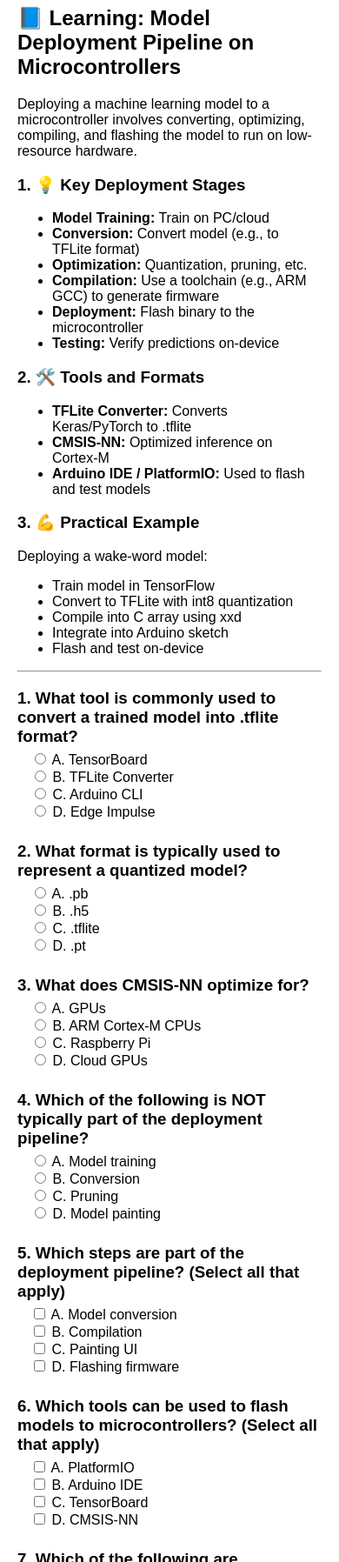
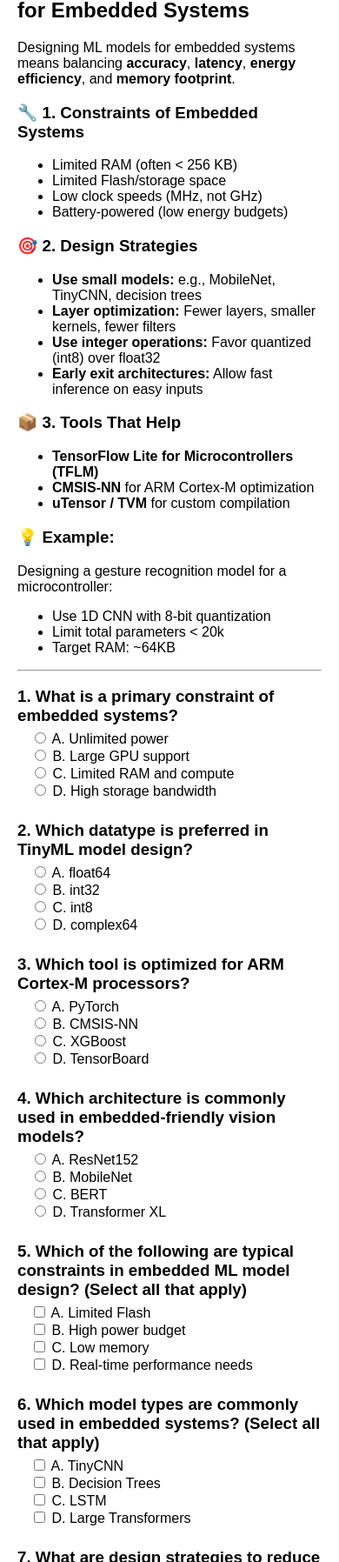
Before and after one commit to Rashpinder1985/TinyML-IoT-Quiz-Portal-, a plain HTML site: page ml_model_design.html in a window 390 px wide. Shown: the part 204-2000 px from the top of the page at 87% size. Drawn offline with Linux system fonts and the light colour scheme.

Commit message:
Update ml_model_design.html

```diff
--- a/ml_model_design.html
+++ b/ml_model_design.html
@@ -2,7 +2,7 @@
 <html lang="en">
 <head>
   <meta charset="UTF-8">
-  <title>Model Deployment Pipeline on Microcontrollers – TinyML Quiz</title>
+  <title>ML Model Design for Embedded Systems – TinyML Quiz</title>
   <style>
     body {
       font-family: Arial, sans-serif;
@@ -53,140 +53,159 @@
 </head>
 <body>
 
-  <h1>Model Deployment Pipeline on Microcontrollers – TinyML Quiz</h1>
+  <h1>ML Model Design for Embedded Systems – TinyML Quiz</h1>
 
   <section id="learning-content">
-    <h2>📘 Learning: Model Deployment Pipeline on Microcontrollers</h2>
-    <p>Deploying a machine learning model to a microcontroller involves converting, optimizing, compiling, and flashing the model to run on low-resource hardware.</p>
+    <h2>📘 Learning: ML Model Design for Embedded Systems</h2>
+    <p>Designing ML models for embedded systems means balancing <strong>accuracy</strong>, <strong>latency</strong>, <strong>energy efficiency</strong>, and <strong>memory footprint</strong>.</p>
 
-    <h3>1. 💡 Key Deployment Stages</h3>
+    <h3>🔧 1. Constraints of Embedded Systems</h3>
     <ul>
-      <li><strong>Model Training:</strong> Train on PC/cloud</li>
-      <li><strong>Conversion:</strong> Convert model (e.g., to TFLite format)</li>
-      <li><strong>Optimization:</strong> Quantization, pruning, etc.</li>
-      <li><strong>Compilation:</strong> Use a toolchain (e.g., ARM GCC) to generate firmware</li>
-      <li><strong>Deployment:</strong> Flash binary to the microcontroller</li>
-      <li><strong>Testing:</strong> Verify predictions on-device</li>
+      <li>Limited RAM (often &lt; 256 KB)</li>
+      <li>Limited Flash/storage space</li>
+      <li>Low clock speeds (MHz, not GHz)</li>
+      <li>Battery-powered (low energy budgets)</li>
     </ul>
 
-    <h3>2. 🛠️ Tools and Formats</h3>
+    <h3>🎯 2. Design Strategies</h3>
     <ul>
-      <li><strong>TFLite Converter:</strong> Converts Keras/PyTorch to .tflite</li>
-      <li><strong>CMSIS-NN:</strong> Optimized inference on Cortex-M</li>
-      <li><strong>Arduino IDE / PlatformIO:</strong> Used to flash and test models</li>
+      <li><strong>Use small models:</strong> e.g., MobileNet, TinyCNN, decision trees</li>
+      <li><strong>Layer optimization:</strong> Fewer layers, smaller kernels, fewer filters</li>
+      <li><strong>Use integer operations:</strong> Favor quantized (int8) over float32</li>
+      <li><strong>Early exit architectures:</strong> Allow fast inference on easy inputs</li>
     </ul>
 
-    <h3>3. 💪 Practical Example</h3>
-    <p>Deploying a wake-word model:</p>
+    <h3>📦 3. Tools That Help</h3>
     <ul>
-      <li>Train model in TensorFlow</li>
-      <li>Convert to TFLite with int8 quantization</li>
-      <li>Compile into C array using xxd</li>
-      <li>Integrate into Arduino sketch</li>
-      <li>Flash and test on-device</li>
+      <li><strong>TensorFlow Lite for Microcontrollers (TFLM)</strong></li>
+      <li><strong>CMSIS-NN</strong> for ARM Cortex-M optimization</li>
+      <li><strong>uTensor / TVM</strong> for custom compilation</li>
+    </ul>
+
+    <h3>💡 Example:</h3>
+    <p>Designing a gesture recognition model for a microcontroller:</p>
+    <ul>
+      <li>Use 1D CNN with 8-bit quantization</li>
+      <li>Limit total parameters &lt; 20k</li>
+      <li>Target RAM: ~64KB</li>
     </ul>
   </section>
 
   <hr>
 
   <form id="quizForm">
+
+    <!-- MCQs -->
     <div class="question">
-      <h3>1. What tool is commonly used to convert a trained model into .tflite format?</h3>
+      <h3>1. What is a primary constraint of embedded systems?</h3>
       <div class="options">
-        <label><input type="radio" name="q1" value="B"> A. TensorBoard</label>
-        <label><input type="radio" name="q1" value="B"> B. TFLite Converter</label>
-        <label><input type="radio" name="q1" value="C"> C. Arduino CLI</label>
-        <label><input type="radio" name="q1" value="D"> D. Edge Impulse</label>
+        <label><input type="radio" name="q1" value="A"> A. Unlimited power</label>
+        <label><input type="radio" name="q1" value="B"> B. Large GPU support</label>
+        <label><input type="radio" name="q1" value="C"> C. Limited RAM and compute</label>
+        <label><input type="radio" name="q1" value="D"> D. High storage bandwidth</label>
       </div>
     </div>
+
     <div class="question">
-      <h3>2. What format is typically used to represent a quantized model?</h3>
+      <h3>2. Which datatype is preferred in TinyML model design?</h3>
       <div class="options">
-        <label><input type="radio" name="q2" value="C"> A. .pb</label>
-        <label><input type="radio" name="q2" value="C"> B. .h5</label>
-        <label><input type="radio" name="q2" value="C"> C. .tflite</label>
-        <label><input type="radio" name="q2" value="D"> D. .pt</label>
+        <label><input type="radio" name="q2" value="A"> A. float64</label>
+        <label><input type="radio" name="q2" value="B"> B. int32</label>
+        <label><input type="radio" name="q2" value="C"> C. int8</label>
+        <label><input type="radio" name="q2" value="D"> D. complex64</label>
       </div>
     </div>
+
     <div class="question">
-      <h3>3. What does CMSIS-NN optimize for?</h3>
+      <h3>3. Which tool is optimized for ARM Cortex-M processors?</h3>
       <div class="options">
-        <label><input type="radio" name="q3" value="B"> A. GPUs</label>
-        <label><input type="radio" name="q3" value="B"> B. ARM Cortex-M CPUs</label>
-        <label><input type="radio" name="q3" value="C"> C. Raspberry Pi</label>
-        <label><input type="radio" name="q3" value="D"> D. Cloud GPUs</label>
+        <label><input type="radio" name="q3" value="A"> A. PyTorch</label>
+        <label><input type="radio" name="q3" value="B"> B. CMSIS-NN</label>
+        <label><input type="radio" name="q3" value="C"> C. XGBoost</label>
+        <label><input type="radio" name="q3" value="D"> D. TensorBoard</label>
       </div>
     </div>
+
     <div class="question">
-      <h3>4. Which of the following is NOT typically part of the deployment pipeline?</h3>
+      <h3>4. Which architecture is commonly used in embedded-friendly vision models?</h3>
       <div class="options">
-        <label><input type="radio" name="q4" value="D"> A. Model training</label>
-        <label><input type="radio" name="q4" value="D"> B. Conversion</label>
-        <label><input type="radio" name="q4" value="D"> C. Pruning</label>
-        <label><input type="radio" name="q4" value="D"> D. Model painting</label>
+        <label><input type="radio" name="q4" value="A"> A. ResNet152</label>
+        <label><input type="radio" name="q4" value="B"> B. MobileNet</label>
+        <label><input type="radio" name="q4" value="C"> C. BERT</label>
+        <label><input type="radio" name="q4" value="D"> D. Transformer XL</label>
       </div>
     </div>
+
+    <!-- MSQs -->
     <div class="question">
-      <h3>5. Which steps are part of the deployment pipeline? (Select all that apply)</h3>
+      <h3>5. Which of the following are typical constraints in embedded ML model design? (Select all that apply)</h3>
       <div class="options">
-        <label><input type="checkbox" name="q5" value="A"> A. Model conversion</label>
-        <label><input type="checkbox" name="q5" value="B"> B. Compilation</label>
-        <label><input type="checkbox" name="q5" value="C"> C. Painting UI</label>
-        <label><input type="checkbox" name="q5" value="D"> D. Flashing firmware</label>
+        <label><input type="checkbox" name="q5" value="A"> A. Limited Flash</label>
+        <label><input type="checkbox" name="q5" value="B"> B. High power budget</label>
+        <label><input type="checkbox" name="q5" value="C"> C. Low memory</label>
+        <label><input type="checkbox" name="q5" value="D"> D. Real-time performance needs</label>
       </div>
     </div>
+
     <div class="question">
-      <h3>6. Which tools can be used to flash models to microcontrollers? (Select all that apply)</h3>
+      <h3>6. Which model types are commonly used in embedded systems? (Select all that apply)</h3>
       <div class="options">
-        <label><input type="checkbox" name="q6" value="A"> A. PlatformIO</label>
-        <label><input type="checkbox" name="q6" value="B"> B. Arduino IDE</label>
-        <label><input type="checkbox" name="q6" value="C"> C. TensorBoard</label>
-        <label><input type="checkbox" name="q6" value="D"> D. CMSIS-NN</label>
+        <label><input type="checkbox" name="q6" value="A"> A. TinyCNN</label>
+        <label><input type="checkbox" name="q6" value="B"> B. Decision Trees</label>
+        <label><input type="checkbox" name="q6" value="C"> C. LSTM</label>
+        <label><input type="checkbox" name="q6" value="D"> D. Large Transformers</label>
       </div>
     </div>
+
     <div class="question">
-      <h3>7. Which of the following are optimization techniques before deployment? (Select all that apply)</h3>
+      <h3>7. What are design strategies to reduce model size? (Select all that apply)</h3>
       <div class="options">
-        <label><input type="checkbox" name="q7" value="A"> A. Quantization</label>
-        <label><input type="checkbox" name="q7" value="B"> B. Pruning</label>
-        <label><input type="checkbox" name="q7" value="C"> C. Compression</label>
-        <label><input type="checkbox" name="q7" value="D"> D. Encryption</label>
+        <label><input type="checkbox" name="q7" value="A"> A. Use fewer layers</label>
+        <label><input type="checkbox" name="q7" value="B"> B. Use floating point precision</label>
+        <label><input type="checkbox" name="q7" value="C"> C. Quantize weights</label>
+        <label><input type="checkbox" name="q7" value="D"> D. Use smaller kernel sizes</label>
       </div>
     </div>
+
     <div class="question">
-      <h3>8. What can be used to verify model performance on-device? (Select all that apply)</h3>
+      <h3>8. Which of the following are suitable frameworks for embedded ML deployment? (Select all that apply)</h3>
       <div class="options">
-        <label><input type="checkbox" name="q8" value="A"> A. Live testing with sensor inputs</label>
-        <label><input type="checkbox" name="q8" value="B"> B. Serial monitor output</label>
-        <label><input type="checkbox" name="q8" value="C"> C. Model training accuracy</label>
-        <label><input type="checkbox" name="q8" value="D"> D. Deployment logs</label>
+        <label><input type="checkbox" name="q8" value="A"> A. TensorFlow Lite Micro</label>
+        <label><input type="checkbox" name="q8" value="B"> B. CMSIS-NN</label>
+        <label><input type="checkbox" name="q8" value="C"> C. PyTorch Lightning</label>
+        <label><input type="checkbox" name="q8" value="D"> D. TVM</label>
       </div>
     </div>
+
+    <!-- NAT -->
     <div class="question">
-      <h3>9. (NAT) What is the typical file extension of a compiled model for deployment in TFLite?</h3>
-      <input type="text" name="q9" placeholder="e.g., .tflite">
+      <h3>9. (NAT) What is the typical RAM size (in KB) available on TinyML microcontrollers?</h3>
+      <input type="text" name="q9" placeholder="Enter a number like 256">
     </div>
+
     <div class="question">
-      <h3>10. (NAT) What is the minimum RAM (in KB) commonly required to run a TinyML model on a microcontroller?</h3>
-      <input type="text" name="q10" placeholder="e.g., 16">
+      <h3>10. (NAT) What is the preferred bit-width for quantized models in embedded systems?</h3>
+      <input type="text" name="q10" placeholder="Enter a number like 8">
     </div>
+
   </form>
 
+  <button type="button" onclick="submitQuiz()">Submit Quiz</button>
 
-  <button type="button" onclick="submitQuiz()">Submit Quiz</button>
   <div id="result"></div>
-<script>
+
+  <script>
     const correctAnswers = {
-      q1: { answer: "B", explanation: "TFLite Converter is used to convert models into .tflite format." },
-      q2: { answer: "C", explanation: ".tflite is the standard format for TFLite models." },
-      q3: { answer: "B", explanation: "CMSIS-NN is optimized for ARM Cortex-M CPUs." },
-      q4: { answer: "D", explanation: "'Model painting' is not a step in ML deployment." },
-      q5: { answer: ["A", "B", "D"], explanation: "Conversion, compilation, and flashing are key steps." },
-      q6: { answer: ["A", "B"], explanation: "PlatformIO and Arduino IDE are used for flashing models." },
-      q7: { answer: ["A", "B", "C"], explanation: "Quantization, pruning, and compression are valid optimizations." },
-      q8: { answer: ["A", "B", "D"], explanation: "Live testing, serial output, and logs help verify performance." },
-      q9: { answer: ".tflite", explanation: ".tflite is the extension for TensorFlow Lite models." },
-      q10: { answer: "16", explanation: "16 KB is typically the minimum RAM needed to run TinyML models." }
+      q1: { answer: "C", explanation: "Embedded systems have limited RAM, storage, and CPU power." },
+      q2: { answer: "C", explanation: "int8 is preferred for quantization in embedded systems." },
+      q3: { answer: "B", explanation: "CMSIS-NN is optimized for ARM Cortex-M processors." },
+      q4: { answer: "B", explanation: "MobileNet is a compact model suitable for embedded vision tasks." },
+      q5: { answer: ["A", "C", "D"], explanation: "Embedded design is constrained by Flash, memory, and real-time needs." },
+      q6: { answer: ["A", "B", "C"], explanation: "TinyCNNs, decision trees, and LSTMs are used, but not large transformers." },
+      q7: { answer: ["A", "C", "D"], explanation: "Reducing layers, kernel sizes, and quantizing weights shrinks models." },
+      q8: { answer: ["A", "B", "D"], explanation: "TFLite Micro, CMSIS-NN, and TVM support embedded deployment." },
+      q9: { answer: "256", explanation: "Typical microcontrollers offer 64–256 KB of RAM." },
+      q10: { answer: "8", explanation: "Quantized models use 8-bit integers for inference efficiency." }
     };
 
     function submitQuiz() {
@@ -198,10 +217,9 @@
       for (let q in correctAnswers) {
         const correct = correctAnswers[q].answer;
         const explanation = correctAnswers[q].explanation;
+
         let selected = [];
         let inputEl = document.querySelectorAll(`[name="${q}"]`);
-        if (!inputEl.length) continue;
-
         if (inputEl[0].type === "checkbox") {
           selected = Array.from(inputEl).filter(i => i.checked).map(i => i.value);
         } else if (inputEl[0].type === "radio") {
@@ -209,7 +227,7 @@
           if (checked) selected = [checked.value];
         } else if (inputEl[0].type === "text") {
           const value = inputEl[0].value.trim();
-          if (value !== "") selected = [value.toLowerCase()];
+          if (value !== "") selected = [value];
         }
 
         const userAttempted = selected.length > 0;
@@ -217,9 +235,9 @@
 
         let isCorrect = false;
         if (Array.isArray(correct)) {
-          isCorrect = selected.length === correct.length && selected.every(val => correct.includes(val));
+          isCorrect = selected.length === correct.length && selected.every(v => correct.includes(v));
         } else {
-          isCorrect = selected[0] && selected[0].toLowerCase() === correct.toLowerCase();
+          isCorrect = selected[0] && selected[0].toString().toLowerCase() === correct.toString().toLowerCase();
         }
 
         if (isCorrect) {
@@ -227,8 +245,8 @@
           feedback += `<div class="feedback correct">✅ Q${q.substring(1)}: Correct</div>`;
         } else {
           feedback += `<div class="feedback incorrect">❌ Q${q.substring(1)}: Incorrect<br>
-            ➤ Correct answer: ${Array.isArray(correct) ? correct.join(', ') : correct}<br>
-            📝 Explanation: ${explanation}</div>`;
+                      ➤ Correct answer: ${Array.isArray(correct) ? correct.join(', ') : correct}<br>
+                      📝 Explanation: ${explanation}</div>`;
         }
       }
 
@@ -239,5 +257,6 @@
       `;
     }
   </script>
+
 </body>
 </html>
```
